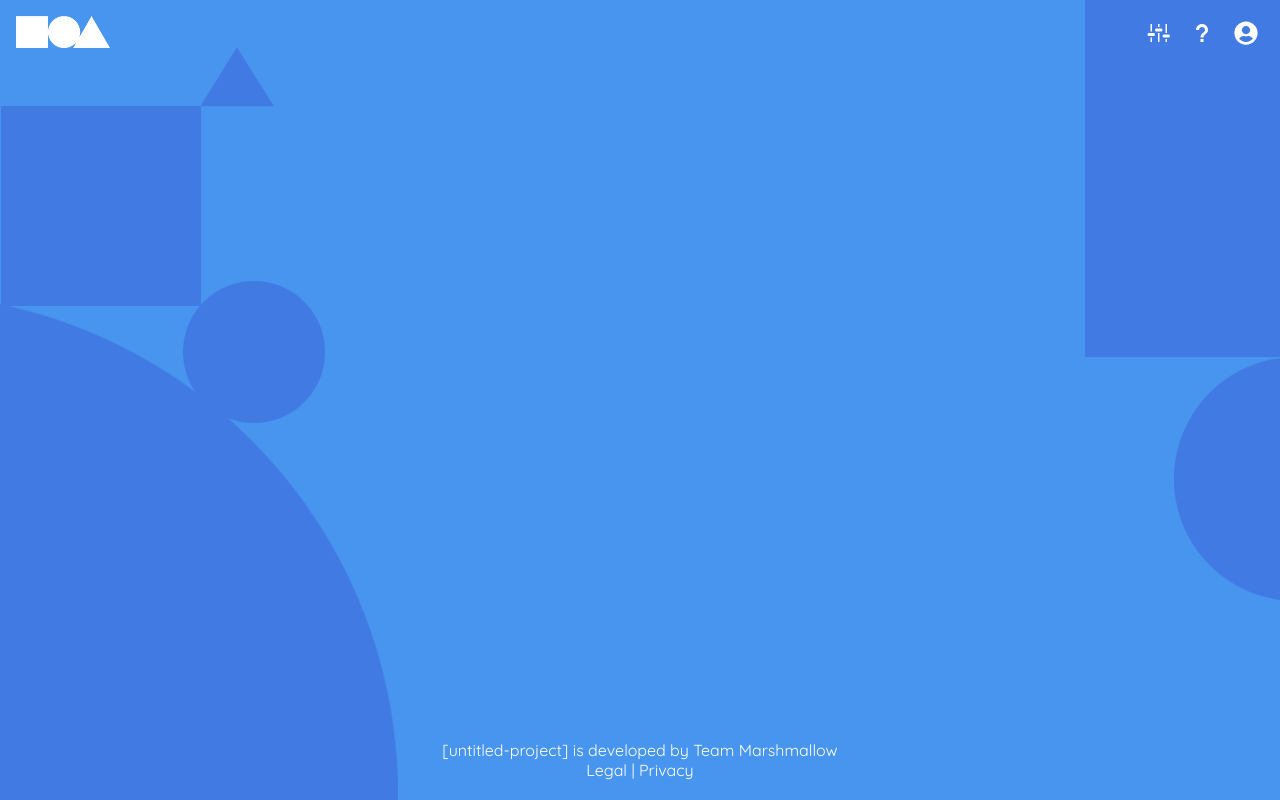
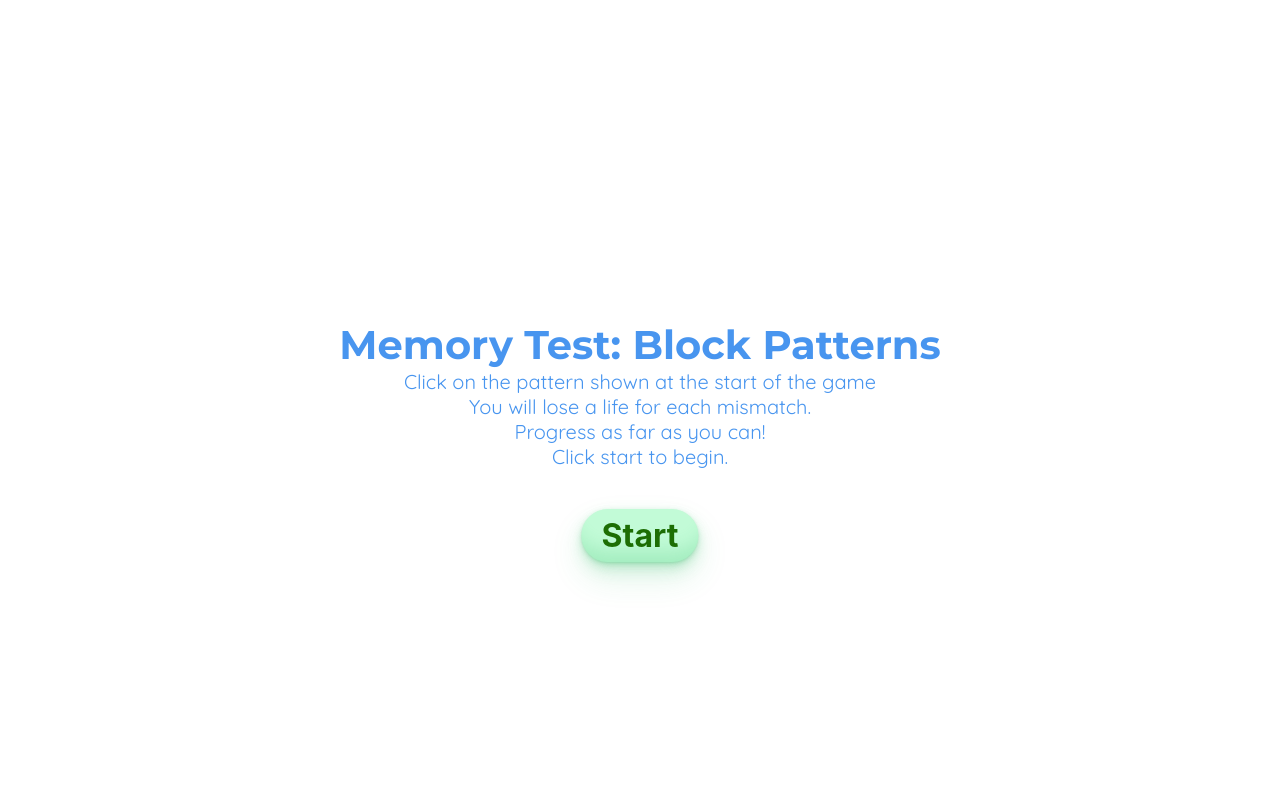
Before and after one commit to uoa-compsci399-s2-2022/spatial-skills-web-app, a React (Create React App) app in the folder client/: page /pattern in a window 1280 px wide. Built offline with nearby package versions, Linux system fonts and the light colour scheme.

Commit message:
add order setting, blocks need to be clicked in order

```diff
--- a/client/src/components/PatternGame/PatternGame.js
+++ b/client/src/components/PatternGame/PatternGame.js
@@ -25,7 +25,7 @@ let health = maxHealth
 
 function PatternGame(props) {
   const [blocks, setBlocks] = useState(blocksArray)
-  const [patternBlocks, setPatternBlocks] = useState([])
+  const [patternBlockID, setPatternBlockIDs] = useState([])
   const [userCurrentChoice, setUserCurrentChoice] = useState(null)
   const [victory, setVictory] = useState(false)
   const [gameOver, setGameOver] = useState(false)
@@ -38,6 +38,10 @@ function PatternGame(props) {
   const totalNumberOfBlocks = gameDim * gameDim
   const numberOfPatternBlocks = levelList[level]
 
+
+  // if order of clicking pattern matters
+  const orderMatters = false
+
   // get an random array of IDs
   // create pattern array marked by its key
   const generatePattern = () => {
@@ -48,6 +52,7 @@ function PatternGame(props) {
     }
 
     const patternIDs = generatePatternIDs(numberOfPatternBlocks, totalNumberOfBlocks)
+    console.log(patternIDs)
 
     // reset blocks status
     blocks.map(block => {
@@ -71,7 +76,7 @@ function PatternGame(props) {
     setTimeout(() => {
       showPattern(false)
     }, 1000);
-    setPatternBlocks(patternIDs)
+    setPatternBlockIDs(patternIDs)
     setDisabled(false)
     setVictory(false)
   }
@@ -95,20 +100,28 @@ function PatternGame(props) {
     }
   }
 
-  // show pattern
-  const showPattern = (show) => {
-    if (show){
+  const reveal = () => {
     setBlocks(prevBlocks => {
       return (prevBlocks.map(block => {
         return ({...block, matched: true, clicked: true})
         })
       )})
-    } else {
+  }
+
+  const unreveal = () => {
     setBlocks(prevBlocks => {
       return (prevBlocks.map(block => {
           return ({...block, matched: false, clicked: false})
         })
       )})
+  }
+
+  // show pattern
+  const showPattern = (show) => {
+    if (show){
+      reveal()
+    } else {
+      unreveal()
     }
   }
 
@@ -119,12 +132,21 @@ function PatternGame(props) {
   // compare user's choice with pattern
   useEffect(() => {
     if (userCurrentChoice){
-      if (patternBlocks.includes(userCurrentChoice.id)) {
+      if (patternBlockID.includes(userCurrentChoice.id)) {
         setBlocks(prevBlocks => {
           return (prevBlocks.map(block => {
             if (userCurrentChoice.id === block.id) {
+              if(orderMatters) {
+                if(userCurrentChoice.id === patternBlockID[numMatched]){
                   numMatched = numMatched + 1
                   return ({...block, matched: true, clicked: true})
+                } else {
+                  return (block)
+                }
+              } else {
+                numMatched = numMatched + 1
+                return ({...block, matched: true, clicked: true})
+              }
             } else {
               return (block)
             }
--- a/client/src/containers/App.jsx
+++ b/client/src/containers/App.jsx
@@ -7,6 +7,8 @@ import TestResult from "./TestResult";
 import Navbar from "../components/Navbar";
 import Footer from "../components/Footer";
 import Splash from "../components/Splash";
+
+import PatternGame from "../components/PatternGame/PatternGame";
 
 const GOOGLE_CLIENT_ID =
   "126878629767-elluidkp4g3iost84sgh5spapdq30su7.apps.googleusercontent.com";
@@ -28,6 +30,7 @@ function App() {
           />
           <Route path="/test" element={<Test userData={userData} />} />
           <Route path="/results/:tId/:sId" element={<TestResult />} />
+          <Route path="/pattern" element={<PatternGame timeAllowed="60"/>} />
         </Routes>
         <Footer />
         <Splash />
```
Lines whose indentation alone changed are shown as unchanged.
